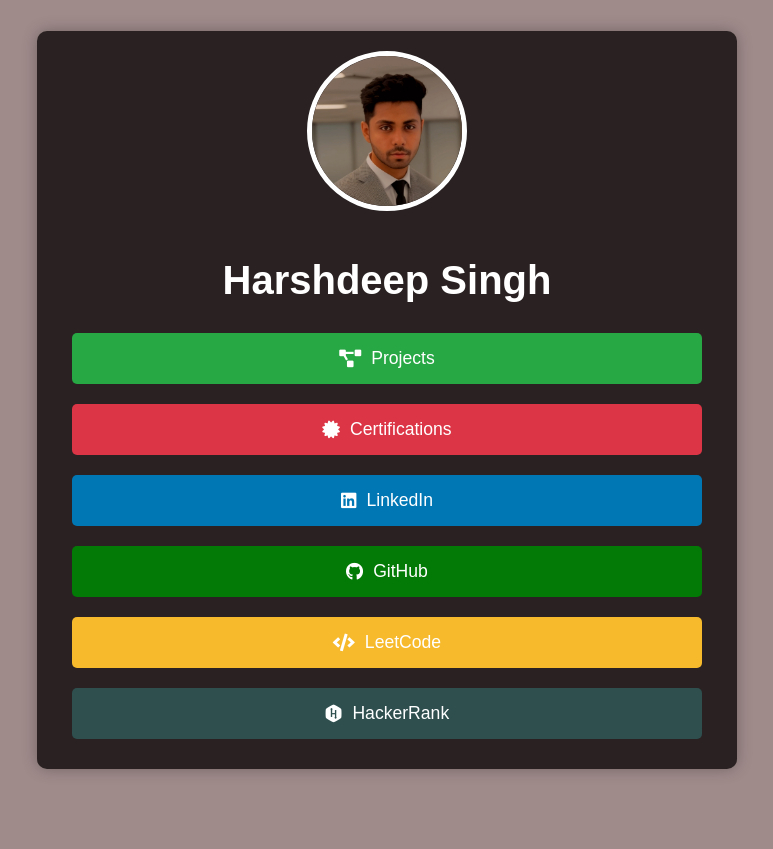
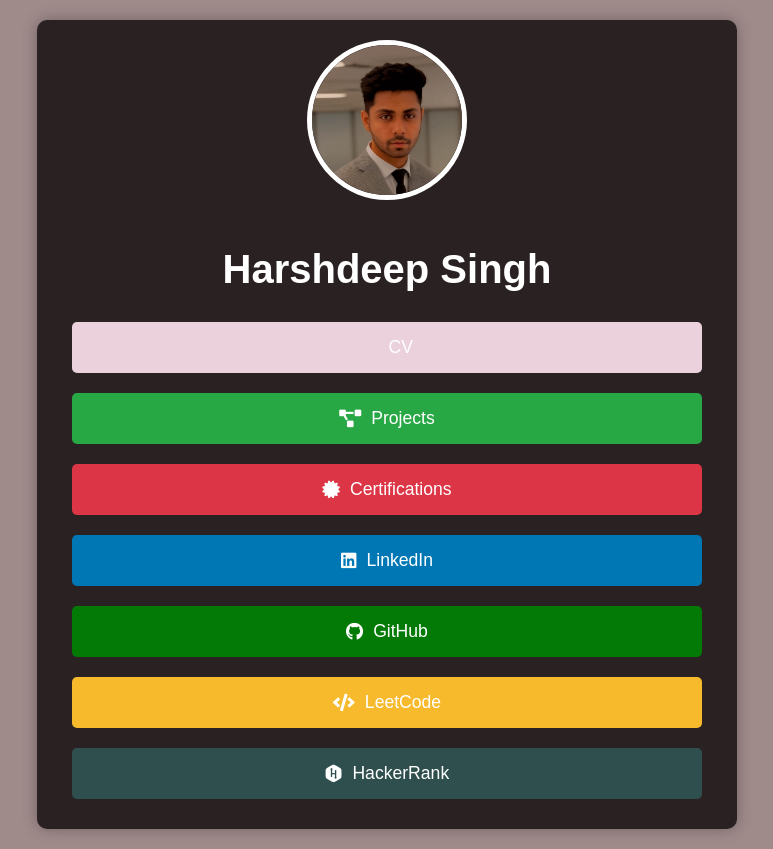
Before and after one commit to harshgitdeep/Resume_Links, a plain HTML site: page index.html in a window 1280 px wide. Shown: the whole page, without its empty margins (253-1026 px from the left). Before the commit the page ends 800 px from the top, so only its background shows below. Drawn offline with Linux system fonts and the light colour scheme.

Commit message:
Update index.html

```diff
--- a/index.html
+++ b/index.html
@@ -87,6 +87,7 @@
     .projects { background-color: #28a745; }
     .certifications { background-color: #dc3545; }
     .hackerrank { background-color: #2F4F4F; }
+    .cv { background-color: #ead1dc;}
 
     /* Modal Styles */
     .modal {
@@ -164,6 +165,7 @@
     <img src="profile.JPG" alt="Profile Picture" class="profile-img">
     <h1>Harshdeep Singh</h1>
     <div class="links">
+        <a href="https://docs.google.com/document/d/1jJCVo7uhVIY9s7Jry8QmccK3Lt3405eowTKlphsYs_I/edit?usp=sharing" class="cv" target="_blank"><i class="fab fa-file"></i> CV</a>
         <a href="#" class="projects" onclick="openModal('projectsModal')"><i class="fas fa-project-diagram"></i> Projects</a>
         <a href="#" class="certifications" onclick="openModal('certificationsModal')"><i class="fas fa-certificate"></i> Certifications</a>
         <a href="https://www.linkedin.com/in/harshdeepsingh-/" class="linkedin" target="_blank"><i class="fab fa-linkedin"></i> LinkedIn</a>
```
